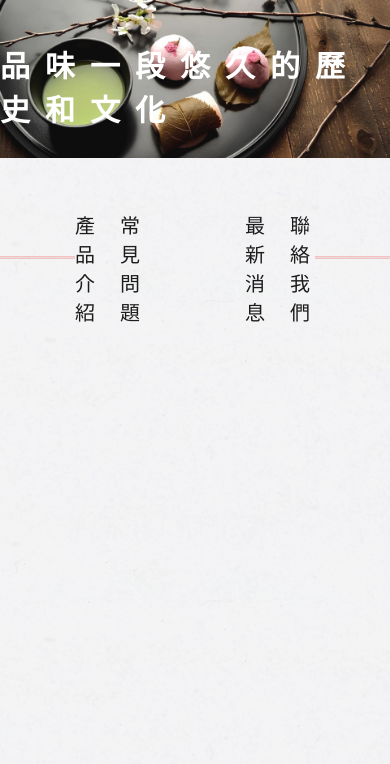
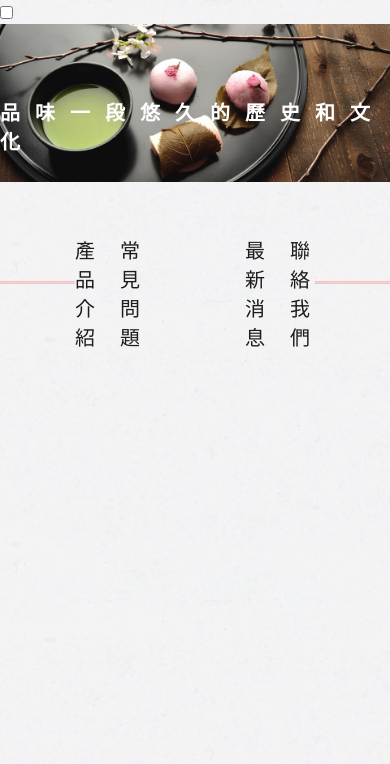
Before and after one commit to aquamarune/cid101, a plain HTML site: page project/index.html in a window 390 px wide. Shown: the top 764 px of the page. Drawn offline with Linux system fonts and the light colour scheme.

Commit message:
0423-2101

```diff
--- a/project/all.css
+++ b/project/all.css
@@ -6,6 +6,7 @@ body{
     /* background-color: rgba(249,249,249); 白灰背景 */
     background-image: url('picture/dust-bgpic.png');
     background-repeat: repeat;
+    font-family: "Noto Sans TC";
 }
 /* 頭header */
 .header{
@@ -34,6 +35,11 @@ body{
     bottom: 20%;
     right: 0px;
     z-index: 1;
+}
+@media screen and (max-width: 768px) {
+    .header-pic .text{
+        font-size: 20px;
+    }
 }
 /* 導覽列 */
 .nav-box .container{
@@ -90,6 +96,11 @@ body{
     max-width: 100%;
 
 }
+@media screen and (max-width: 768px) {
+    .nav-box .container nav ul .pic img{
+        display: none;
+    }
+}
 .nav-box .container nav ul .nav2{
     display: flex;
     margin-top: 130px;
--- a/project/index.html
+++ b/project/index.html
@@ -13,6 +13,8 @@
     <link href="https://fonts.googleapis.com/css2?family=Noto+Sans+TC:wght@100..900&family=Noto+Serif+TC&display=swap" rel="stylesheet">
 </head>
 <body>
+    <input type="checkbox" name="" id="menu-switch">
+    <!-- RWD -->
     <header>
         <!-- 頭header -->
         <section class="header-pic">
@@ -47,6 +49,8 @@
                 </nav>
             </div>
         </section>
+
+
     </header>
 </body>
 </html>
```
